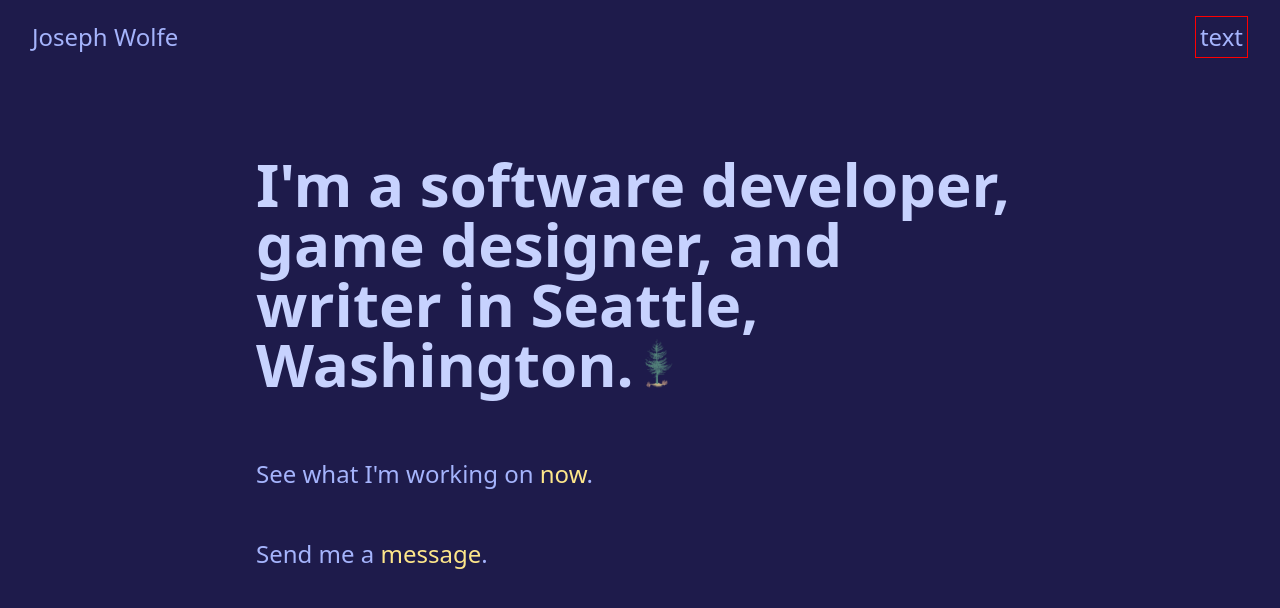
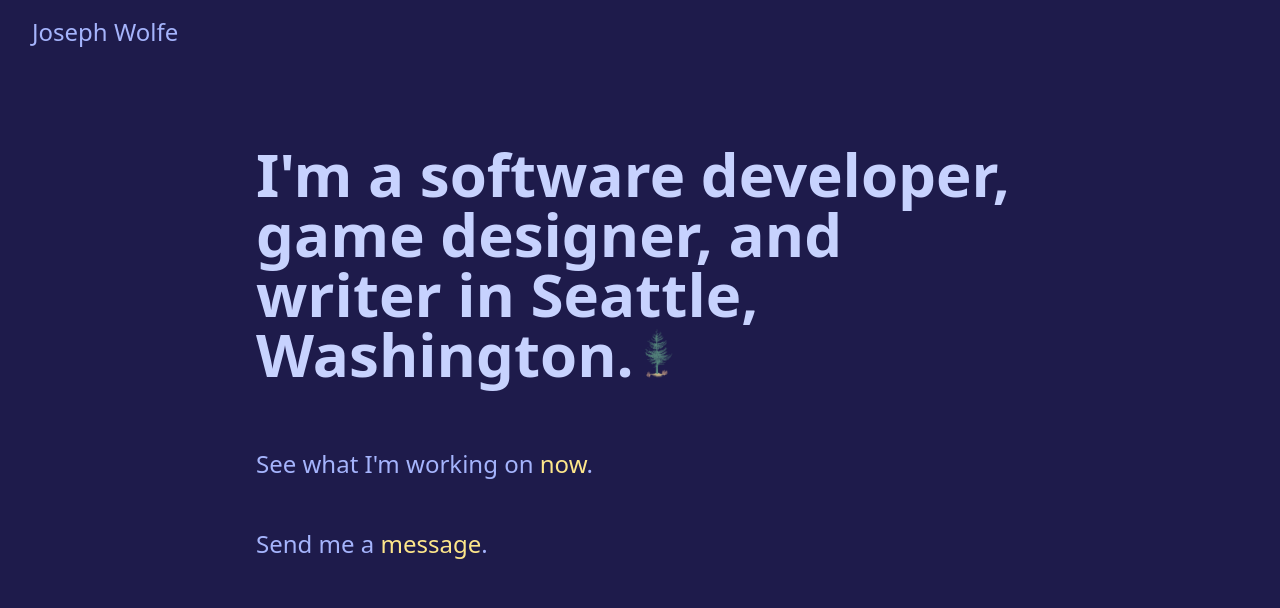
Before and after one commit to CharmedSatyr/personal-website, a Next.js app: page / in a window 1280 px wide. Shown: the top 608 px of the page. Built offline with nearby package versions, Linux system fonts and the light colour scheme.

Commit message:
Comment out ThemeSwitch

```diff
--- a/components/Header.tsx
+++ b/components/Header.tsx
@@ -35,7 +35,7 @@ const Header = () => {
 				{siteMetadata.headerTitle}
 			</Link>
 
-			<ThemeSwitch />
+			{/* <ThemeSwitch /> */}
 
 			<NavLinks />
 		</header>
```
